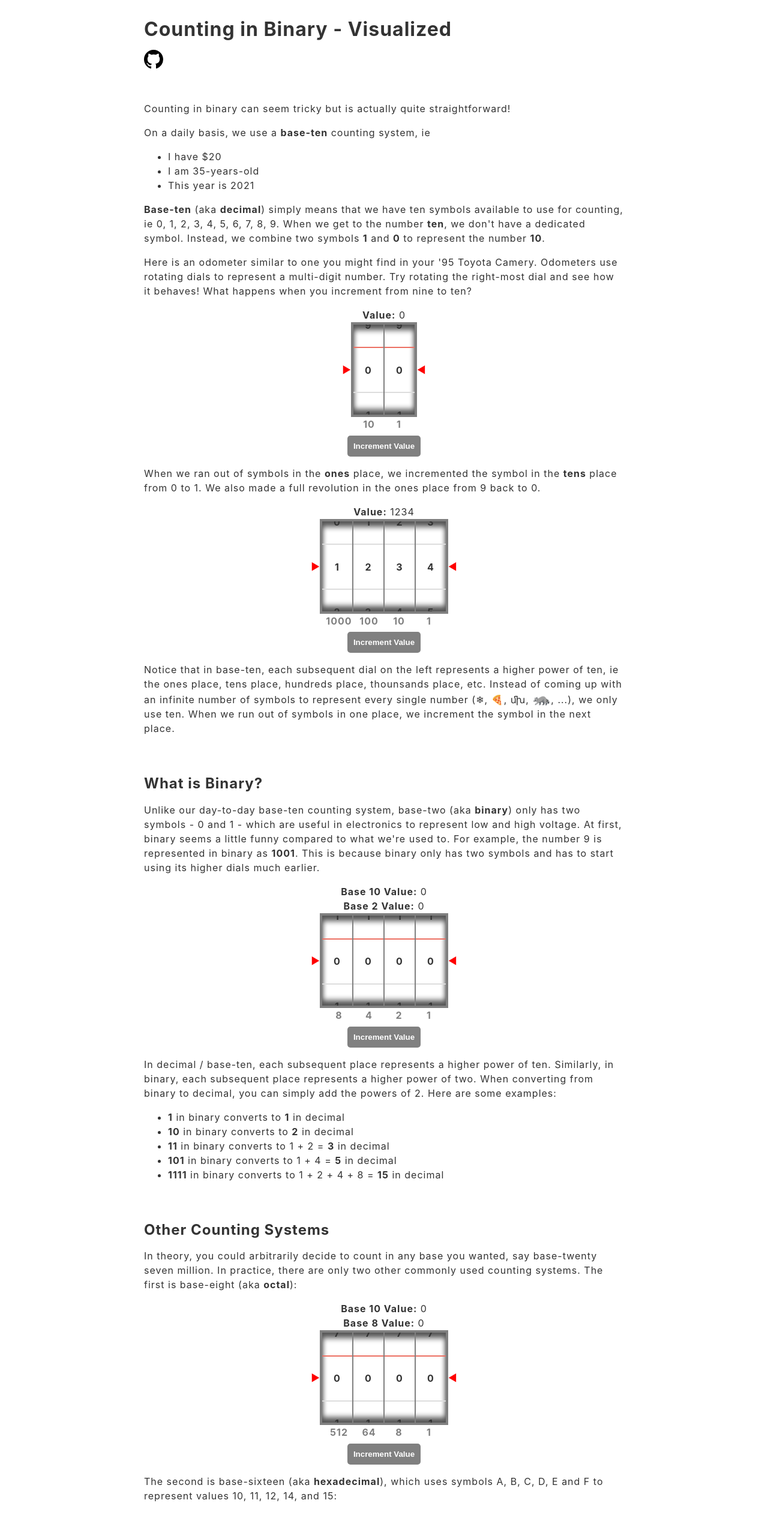
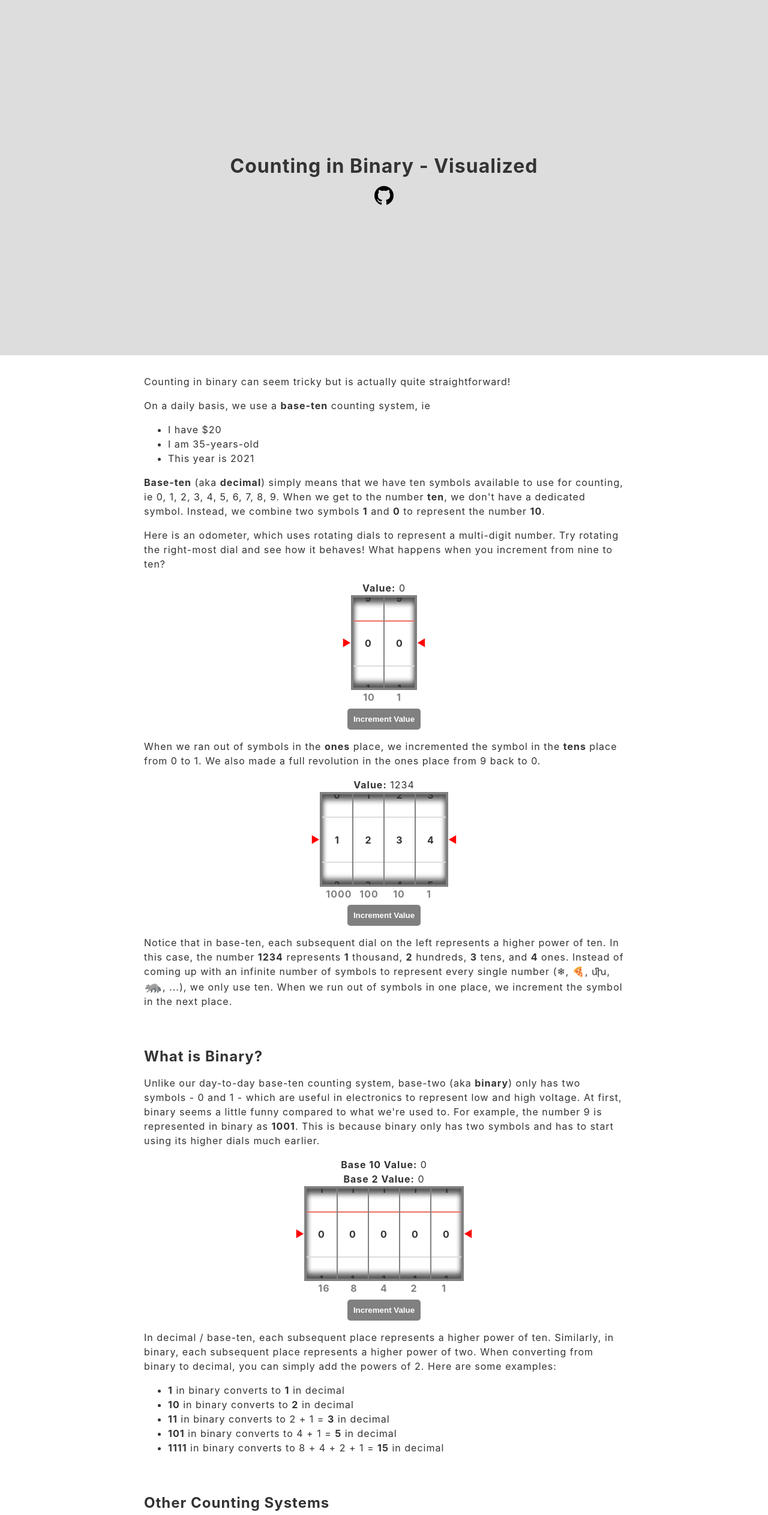
Before and after one commit to harryli0088/binary-visualized, a Svelte app: page / in a window 1280 px wide. Shown: the top 2525 px of the page at 60% size. Built offline with nearby package versions, Linux system fonts and the light colour scheme.

Commit message:
progress

```diff
--- a/src/App.svelte
+++ b/src/App.svelte
@@ -1,7 +1,10 @@
 <script lang="ts">
+	import NumberAndLabel from './NumberAndLabel.svelte';
 	import Odometer from './Odometer.svelte';
 
 	const now = new Date()
+	let globalValue: number = 1234
+	$:globalValueString = globalValue.toString()
 </script>
 
 <main>
@@ -21,24 +24,24 @@
 			<li>This year is {now.getFullYear()}</li>
 		</ul>
 		<p><b>Base-ten</b> (aka <b>decimal</b>) simply means that we have ten symbols available to use for counting, ie 0, 1, 2, 3, 4, 5, 6, 7, 8, 9. When we get to the number <b>ten</b>, we don't have a dedicated symbol. Instead, we combine two symbols <b>1</b> and <b>0</b> to represent the number <b>10</b>.</p>
-		<p>Here is an odometer similar to one you might find in your '95 Toyota Camery. Odometers use rotating dials to represent a multi-digit number. Try rotating the right-most dial and see how it behaves! What happens when you increment from nine to ten?</p>
+		<p>Here is an odometer, which uses rotating dials to represent a multi-digit number. Try rotating the right-most dial and see how it behaves! What happens when you increment from nine to ten?</p>
 		<Odometer base={10} initialValue={0} label="Value" places={2} showBaseTenValue={false}/>
 		<p>When we ran out of symbols in the <b>ones</b> place, we incremented the symbol in the <b>tens</b> place from 0 to 1. We also made a full revolution in the ones place from 9 back to 0.</p>
-		<Odometer base={10} initialValue={1234} label="Value" places={4} showBaseTenValue={false}/>
-		<p>Notice that in base-ten, each subsequent dial on the left represents a higher power of ten, ie the ones place, tens place, hundreds place, thounsands place, etc. Instead of coming up with an infinite number of symbols to represent every single number (❄︎, 🍕, ﬗ, <span style="font-size: 1.5em">🦝</span>, ...), we only use ten. When we run out of symbols in one place, we increment the symbol in the next place.</p>
+		<Odometer base={10} initialValue={globalValue} label="Value" places={4} showBaseTenValue={false} bind:value={globalValue}/>
+		<p>Notice that in base-ten, each subsequent dial on the left represents a higher power of ten. In this case, the number <b>{globalValue}</b> represents <NumberAndLabel label="thousand" value={globalValueString[0]}/>, <NumberAndLabel label="hundred" value={globalValueString[1]}/>, <NumberAndLabel label="ten" value={globalValueString[2]}/>, and <NumberAndLabel label="one" value={globalValueString[3]}/>. Instead of coming up with an infinite number of symbols to represent every single number (❄︎, 🍕, ﬗ, <span style="font-size: 1.5em">🦝</span>, ...), we only use ten. When we run out of symbols in one place, we increment the symbol in the next place.</p>
 	</section>
 
 	<section>
 		<h2>What is Binary?</h2>
 		<p>Unlike our day-to-day base-ten counting system, base-two (aka <b>binary</b>) only has two symbols - 0 and 1 - which are useful in electronics to represent low and high voltage. At first, binary seems a little funny compared to what we're used to. For example, the number 9 is represented in binary as <b>1001</b>. This is because binary only has two symbols and has to start using its higher dials much earlier.</p>
-		<Odometer base={2} initialValue={0} places={4}/>
+		<Odometer base={2} initialValue={0} places={5}/>
 		<p>In decimal / base-ten, each subsequent place represents a higher power of ten. Similarly, in binary, each subsequent place represents a higher power of two. When converting from binary to decimal, you can simply add the powers of 2. Here are some examples:</p>
 		<ul>
 			<li><b>1</b> in binary converts to <b>1</b> in decimal</li>
 			<li><b>10</b> in binary converts to <b>2</b> in decimal</li>
-			<li><b>11</b> in binary converts to 1 + 2 = <b>3</b> in decimal</li>
-			<li><b>101</b> in binary converts to 1 + 4 = <b>5</b> in decimal</li>
-			<li><b>1111</b> in binary converts to 1 + 2 + 4 + 8 = <b>15</b> in decimal</li>
+			<li><b>11</b> in binary converts to 2 + 1 = <b>3</b> in decimal</li>
+			<li><b>101</b> in binary converts to 4 + 1 = <b>5</b> in decimal</li>
+			<li><b>1111</b> in binary converts to 8 + 4 + 2 + 1 = <b>15</b> in decimal</li>
 		</ul>
 	</section>
 
@@ -82,6 +85,15 @@
 		}
 	}
 
+	header {
+		height: 70vh;
+		background-color: #ddd;
+		display: flex;
+		flex-direction: column;
+		align-items: center;
+		justify-content: center;
+	}
+
 	header a img {
 		width: 2em;
 		height: 2em;
--- /dev/null
+++ b/src/NumberAndLabel.svelte
@@ -0,0 +1,14 @@
+<script lang="ts">
+  export let label: string = ""
+	export let value: number = 0
+</script>
+
+<main>
+	<span><b>{value}</b> {label}{value==="1" ? "" : "s"}</span>
+</main>
+
+<style>
+  main {
+    display: inline-block;
+  }
+</style>
--- a/src/Odometer.svelte
+++ b/src/Odometer.svelte
@@ -8,19 +8,19 @@
   export let label: string = "Base 10 Value"
   export let places: number = 1
   export let showBaseTenValue: boolean = true
-	let odometerValue = initialValue
+	export let value = initialValue
 
   $: getDialValue = (factor) => {
     //Each dial needs to track its value and the values of the dials above it,
     //which is necessary to have smooth animations when we wrap around start and end digits:
     //ie between 9 and 0 in base ten.
     //Also floor the value into an integer to avoid intermediate dial positions.
-    return Math.floor(odometerValue / factor)
+    return Math.floor(value / factor)
   }
   function makeSetValueFunction(factor: number) {
     return (
       (difference: number) => {
-  			odometerValue += roundToNearest(factor*difference, factor)
+  			value += roundToNearest(factor*difference, factor)
       }
     )
   }
@@ -30,9 +30,9 @@
 </script>
 
 <main style="--dial-width:{DIAL_WIDTH}px">
-  <div><b>{label}:</b> {odometerValue}</div>
+  <div><b>{label}:</b> {value}</div>
   {#if showBaseTenValue}
-    <div><b>Base {base} Value:</b> {odometerValue.toString(base).toUpperCase()}</div>
+    <div><b>Base {base} Value:</b> {value.toString(base).toUpperCase()}</div>
   {/if}
 	<div class="odometer-container">
     <div class="odometer">
@@ -55,7 +55,7 @@
     {/each}
   </div>
   <div>
-    <button on:click={() => odometerValue ++}>Increment Value</button>
+    <button on:click={() => value ++}>Increment Value</button>
   </div>
 </main>
 
```
